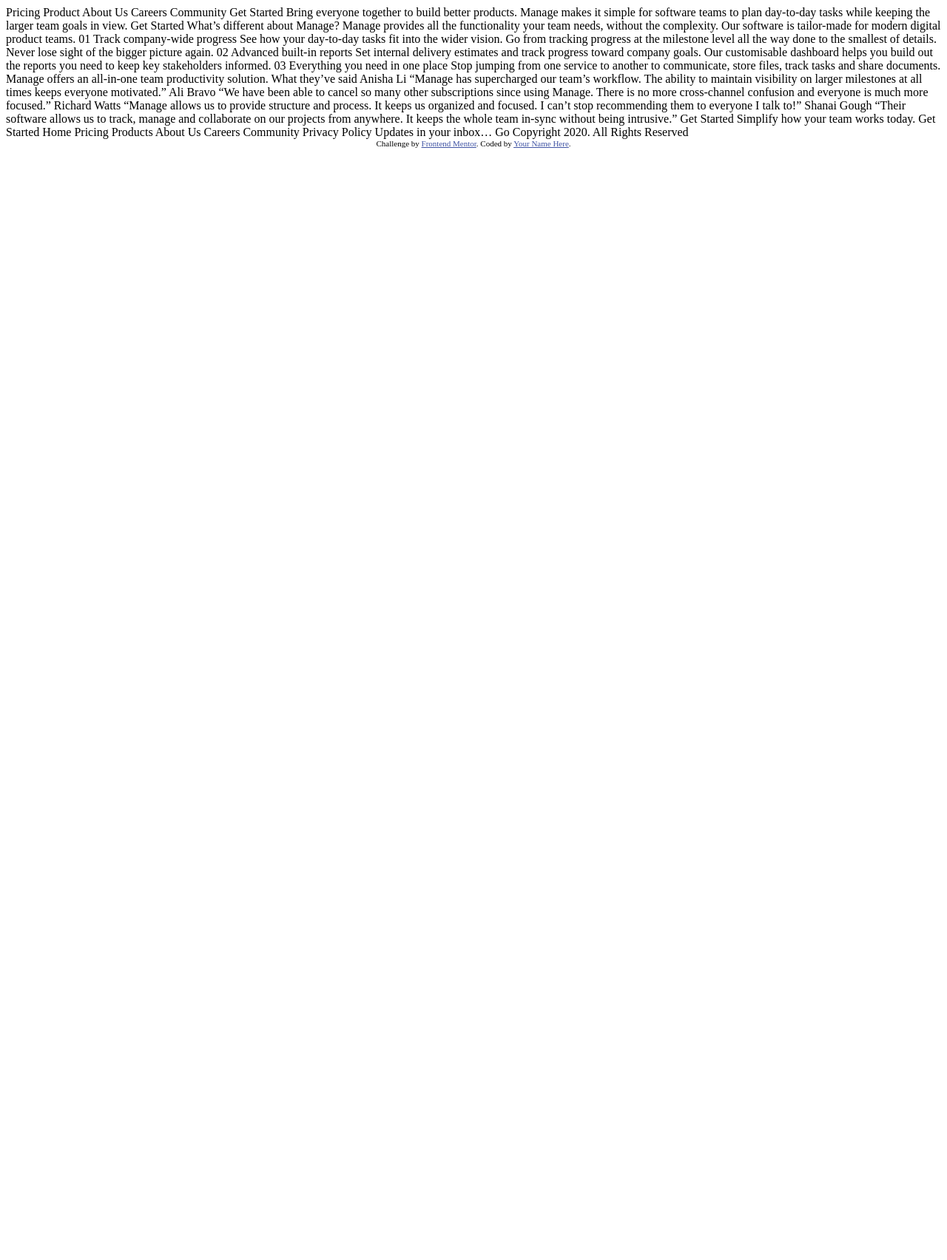
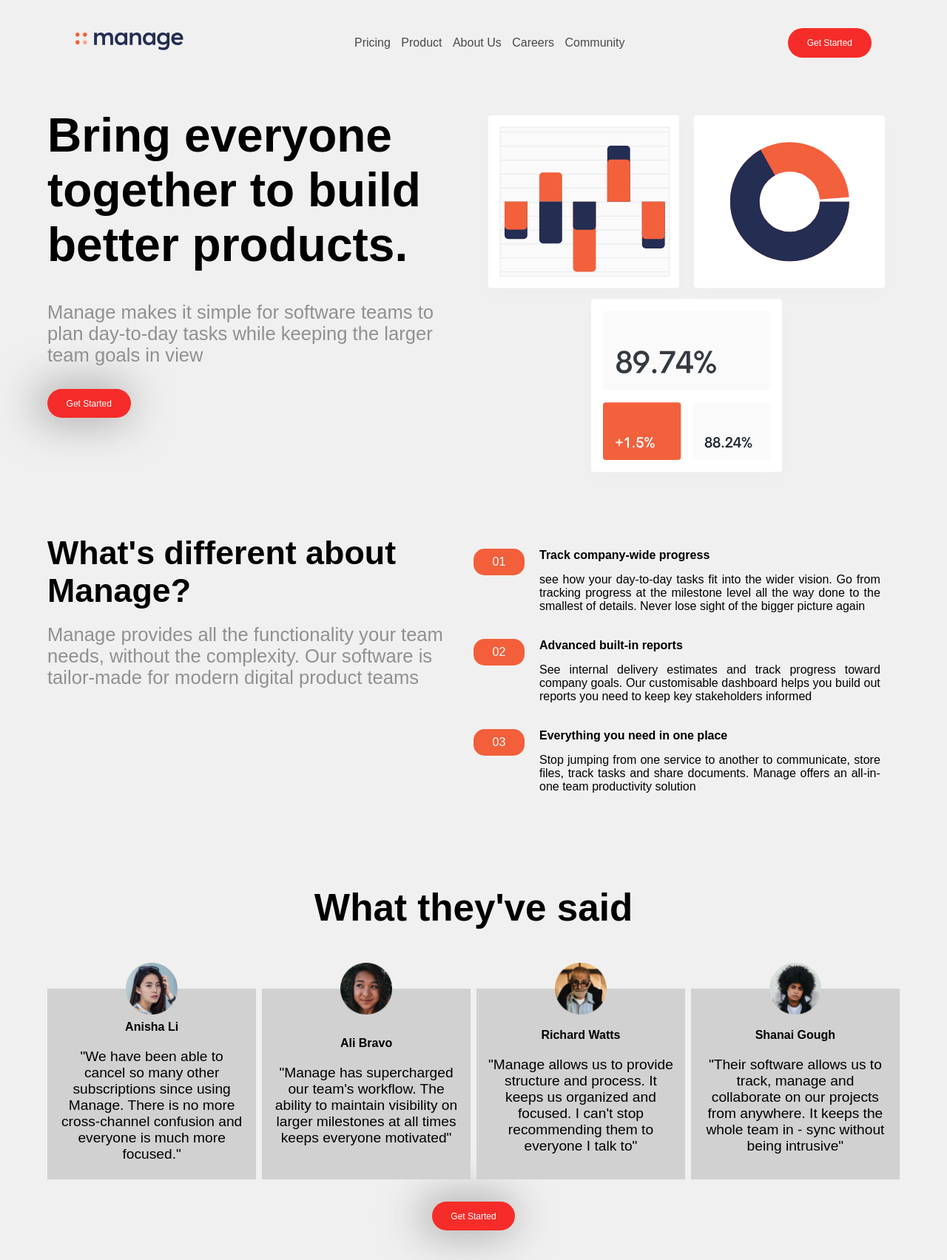
Before and after one commit to rashidali001/Manage-landing-page, a plain HTML site: page index.html in a window 1280 px wide. Shown: the whole page at 74% size. Before the commit the page ends 800 px from the top, so only its background shows below. Drawn offline with Linux system fonts and the light colour scheme.

Commit message:
Landing page

```diff
--- /dev/null
+++ b/design/style.css
@@ -0,0 +1,435 @@
+* {
+    padding: 0;
+    margin: 0;
+    box-sizing: border-box;
+    font-size: 16px;
+    font-family: Arial, Helvetica, sans-serif;
+  }
+  /** GET STARTED BTN COMMON **/
+
+  a.common_get_started{
+    background-color: #F52C29;
+    color: #fff;
+    text-decoration: none;
+    padding: 1vw 2vw;
+    font-size: 12px;
+    border-radius: 20px;
+    font-weight: 500;
+    box-shadow: -8px 0px 54px 10px rgba(158, 157, 157, 0.75);
+    -webkit-box-shadow: -8px 0px 54px 10px rgba(158, 157, 157, 0.75);
+    -moz-box-shadow: -8px 0px 54px 10px rgba(158, 157, 157, 0.75);
+  }
+
+  body {
+    background-color: #f0f0f0;
+  }
+
+  /** NAVIGATION **/
+  nav {
+    display: flex;
+    justify-content: space-between;
+    padding: 7%;
+    width: 90%;
+    margin: auto;
+
+  }
+  div.logo
+  {
+
+  }
+
+  div#responsive {
+    display: none;
+    background-color: #fff;
+    z-index: 9999;
+    width: 70%;
+    margin: auto;
+    box-shadow: -8px 0px 54px 10px rgba(158, 157, 157, 0.75);
+    -webkit-box-shadow: -8px 0px 54px 10px rgba(158, 157, 157, 0.75);
+    -moz-box-shadow: -8px 0px 54px 10px rgba(158, 157, 157, 0.75);
+  }
+  div#responsive a {
+    display: block;
+    text-decoration: none;
+    color: #000;
+    text-align: center;
+    padding: 15px;
+    font-weight: 800;
+    font-family: Arial, Helvetica, sans-serif;
+  }
+  div.links, a.get_started{
+    display: none;
+  }
+
+  div.links > a
+  {
+    text-decoration: none;
+    color: rgba(0, 0, 0, 0.7);
+  }
+  div.links > a
+  {
+    margin-left: 10px;
+  }
+  div.links > a:hover
+  {
+    color: rgba(0, 0, 0, 0.4);
+  }
+
+  /** GET STARTED BUTTON **/
+nav > a{
+
+    background-color: #F52C29;
+    color: #fff;
+    text-decoration: none;
+    padding: 1vw 2vw;
+    font-size: 12px;
+    border-radius: 20px;
+    font-weight: 500;
+  }
+
+
+
+  @media(min-width: 850px)
+  {
+    nav
+    {
+      width: 95%;
+    }
+  }
+  /** APPLIES TO SCREENS >= 750px **/
+
+  @media(min-width:750px)
+  {
+    nav
+    {
+      width: 90%;
+    }
+    div.menu,div#responsive{
+        display: none;
+    }
+    nav{
+        padding: 3%;
+        justify-content: space-between;
+        align-items: center;
+    }
+    div.links, a.get_started{
+      display: block;
+    }
+  }
+
+  /** END OF NAVIGATION **/
+
+
+
+  /**
+
+       HERO STYLE - Applying to  screens above >= 750px
+
+  **/
+
+  #hero{
+
+    display: flex;
+    align-items: stretch;
+    justify-content: center;
+    width: 90%;
+    margin: 30px auto;
+    /*border: 2px solid red;*/
+
+  }
+  #hero .hero_first{
+    text-align: left;
+
+  }
+  #hero .hero_second{
+
+  }
+  #hero .hero_second > img{
+    width: 100%;
+    height: auto;
+  }
+  #hero .hero_first > h1{
+    font-size: 5vw;
+  }
+  #hero .hero_first > p{
+      margin: 40px 0;
+      font-size: 2vw;
+      color: rgba(0, 0, 0, 0.4);
+  }
+  #hero .hero_common{
+    width: 50%;
+  }
+  @media(max-width: 900px) {
+    #hero{
+
+    }
+  }
+
+  /**
+
+  Applying to smaller screens <= 750px
+
+  **/
+  @media(max-width: 750px)
+  {
+    #hero
+    {
+      flex-direction: column-reverse;
+    }
+    #hero .hero_first
+    {
+      text-align: center;
+    }
+    #hero .hero_first > h1
+    {
+      font-size: 8vw;
+    }
+    #hero .hero_first > p
+    {
+      font-size: 4vw;
+    }
+    #hero .hero_common
+    {
+      width: 100%;
+    }
+    a.common_get_started
+    {
+      padding: 2vw 3vw;
+    }
+  }
+
+  /**
+
+  WHAT'S DIFFERENT SECTION
+
+  **/
+
+  /** MOBILE VERSION **/
+
+  div.manage-wrapper
+  {
+    display: flex;
+    flex-direction: column;
+    width: 90%;
+    margin: 50px auto;
+  }
+  /*div.manage-wrapper > div
+  {
+    align-items: stretch;
+  }*/
+
+  div.manage-wrapper > div:first-child
+  {
+    text-align: center;
+  }
+  div.manage-wrapper > div:first-child h1
+  {
+    font-size: 7vw;
+  }
+  div.manage-wrapper > div:first-child p
+  {
+    color: rgba(0, 0, 0, 0.4);
+    font-size: 4vw ;
+    margin: 20px 0;
+  }
+
+  div.manage-wrapper > div:last-child
+  {
+    margin: 20px 0;
+    text-align: justify;
+  }
+
+  div.second-child-wrapper
+  {
+    display: flex;
+    flex-direction: column;
+  }
+  div.points
+  {
+    background-color:  hsl(12, 46%, 65%);
+    overflow: hidden;
+    display: flex;
+    align-items: center;
+    border-radius: 13px 0 0 13px;
+    margin: 20px 0;
+  }
+  div.points > div:first-child
+  {
+    background-color:  hsl(12, 88%, 59%);
+    padding: 1.5vw;
+    color: #fff;
+    border-radius: 13px;
+  }
+  div.points > div:last-child
+  {
+    font-size: 4vw;
+    margin-left: 10px;
+  }
+  div.para > h3{
+    display: none;
+  }
+
+/** STYLE FOR LARGER SCREENS **/
+
+  @media(min-width: 650px){
+
+    div.manage-wrapper{
+      flex-direction: row;
+    }
+    div.manage-wrapper > div{
+      width: 50%;
+    }
+    div.manage-wrapper > div:first-child
+    {
+      text-align: left;
+    }
+    div.manage-wrapper > div:first-child h1{
+      font-size: 3.5vw;
+    }
+    div.manage-wrapper > div:first-child p{
+      font-size: 2vw;
+    }
+    div.points > div:first-child
+    {
+      border-radius: 15px;
+      padding: 0.7vw 2vw;
+    }
+
+    div.points > div:last-child{
+      display: none;
+    }
+    div.points{
+      margin: 0;
+      background-color: inherit
+    }
+    div.second-child-wrapper > div{
+
+    }
+    div.second-child-wrapper > div:nth-child(2)
+    {
+      margin: 20px 0;
+    }
+    div.second-child-wrapper > div{
+     display: flex;
+     align-items: flex-start;
+    }
+    div.para{
+      margin-left: 20px;
+    }
+    div.para{
+      width: 80%;
+    }
+    div.para> h3{
+      display: block;
+    }
+    div.para> p{
+      margin: 15px 0;
+    }
+
+  }
+
+  /**
+
+    TESTIMONIALS
+
+  **/
+
+  /** Mobile version **/
+  div.testimonials{
+    display: flex;
+    flex-direction: column;
+    width: 90%;
+    margin: 20px auto;
+  }
+
+  div.test_btn{
+    display: flex;
+    justify-content: center;
+    margin: 20px 0;
+  }
+  div.test_btn > a{
+    background-color: #F52C29;
+    color: #fff;
+    text-decoration: none;
+    padding: 1vw 2vw;
+    font-size: 12px;
+    border-radius: 20px;
+    font-weight: 500;
+    box-shadow: -8px 0px 54px 10px rgba(158, 157, 157, 0.75);
+    -webkit-box-shadow: -8px 0px 54px 10px rgba(158, 157, 157, 0.75);
+    -moz-box-shadow: -8px 0px 54px 10px rgba(158, 157, 157, 0.75);
+  }
+
+  div.testimonials > h1{
+    font-size: 8vw;
+    text-align: center;
+  }
+
+  div.testimonials-card{
+    margin: 50px 0 10px 0;
+    display: flex;
+    justify-content: center;
+    text-align: center;
+    flex-direction: column;
+    position: relative;
+    padding: 8%;
+    background-color: #d1d1d1;
+  }
+  div.testimonials-card > h3{
+    margin: 20px 0;
+  }
+  div.testimonials-card > img{
+    position: absolute;
+    width: 70px;
+    margin:  auto;
+    top: -35px;
+    left: 50%;
+    transform: translate(-50%, 0);
+  }
+  .testimonials-btn {
+    margin: 5px 0;
+    display: flex;
+    justify-content: center;
+  }
+  .testimonials-btn div{
+    margin: 0 5px;
+    border: 2px solid hsl(12, 46%, 65%);
+    width: 2px;
+    height: 2px;
+    border-radius: 50%;
+    padding: 5px;
+  }
+
+  .testimonials-btn div:hover{
+    background-color: hsl(12, 88%, 59%);
+  }
+
+  /** SLIDE STYLE FOR LARGE SCREENS **/
+
+  @media (min-width: 850px) {
+    div.testimonials > h1{
+      font-size: 4vw;
+    }
+    div.testimonials-btn{
+      display: none;
+    }
+    div.testimonials-card
+    {
+      display: flex !important;
+      width: 24.5%;
+      text-align: center;
+      padding: 2% 1.25%;
+    }
+    div.flex-large{
+      display: flex;
+      flex-direction: row;
+       margin-top: 30px;
+      justify-content: space-between;
+      align-items: stretch;
+
+    }
+    div.testimonials-card p{
+        font-size: 1.5vw;
+    }
+
+  }
--- a/index.html
+++ b/index.html
@@ -6,96 +6,172 @@
 
   <link rel="icon" type="image/png" sizes="32x32" href="./images/favicon-32x32.png">
 
+  <!-- CUSTOM STYLESHEET-->
+  <link rel="stylesheet" href="./design/style.css">
+
+
+  <!-- Google Fonts-->
+  <link rel="preconnect" href="https://fonts.googleapis.com">
+  <link rel="preconnect" href="https://fonts.gstatic.com" crossorigin>
+  <link href="https://fonts.googleapis.com/css2?family=Roboto:ital,wght@1,100&display=swap" rel="stylesheet">
+
   <title>Frontend Mentor | Manage landing page</title>
 
-  <!-- Feel free to remove these styles or customise in your own stylesheet 👍 -->
-  <style>
-    .attribution { font-size: 11px; text-align: center; }
-    .attribution a { color: hsl(228, 45%, 44%); }
-  </style>
+
 </head>
 <body>
 
-  Pricing
-  Product
-  About Us
-  Careers
-  Community
+  <!--Navigation-->
+    <nav>
+      <div class="logo">
+        <img src="./images/logo.svg">
+      </div>
+      <div class="links">
+        <a href="#">Pricing</a>
+        <a href="#">Product</a>
+        <a href="#">About Us</a>
+        <a href="#">Careers</a>
+        <a href="#">Community</a>
+      </div>
 
-  Get Started
+        <a href="#" class="get_started">Get Started</a>
 
-  Bring everyone together to build better products.
+      <div class="menu">
+        <a href="#">
+          <img src="./images/icon-hamburger.svg" id="hambuger">
+        </a>
+      </div>
+    </nav>
+    <div id="responsive">
+      <a href="#">Pricing</a>
+      <a href="#">Product</a>
+      <a href="#">About Us</a>
+      <a href="#">Careers</a>
+      <a href="#">Community</a>
+    </div>
 
-  Manage makes it simple for software teams to plan day-to-day
-  tasks while keeping the larger team goals in view.
+    <!-- END OF NAVIGATION-->
 
-  Get Started
+    <!--HERO SECTION-->
 
-  What’s different about Manage?
+    <div id="hero">
 
-  Manage provides all the functionality your team needs, without
-  the complexity. Our software is tailor-made for modern digital
-  product teams.
-
-  01
-  Track company-wide progress
-  See how your day-to-day tasks fit into the wider vision. Go from
-  tracking progress at the milestone level all the way done to the
-  smallest of details. Never lose sight of the bigger picture again.
-
-  02
-  Advanced built-in reports
-  Set internal delivery estimates and track progress toward company
-  goals. Our customisable dashboard helps you build out the reports
-  you need to keep key stakeholders informed.
-
-  03
-  Everything you need in one place
-  Stop jumping from one service to another to communicate, store files,
-  track tasks and share documents. Manage offers an all-in-one team
-  productivity solution.
-
-  What they’ve said
-
-  Anisha Li
-  “Manage has supercharged our team’s workflow. The ability to maintain
-  visibility on larger milestones at all times keeps everyone motivated.”
-
-  Ali Bravo
-  “We have been able to cancel so many other subscriptions since using
-  Manage. There is no more cross-channel confusion and everyone is much
-  more focused.”
-
-  Richard Watts
-  “Manage allows us to provide structure and process. It keeps us organized
-  and focused. I can’t stop recommending them to everyone I talk to!”
-
-  Shanai Gough
-  “Their software allows us to track, manage and collaborate on our projects
-  from anywhere. It keeps the whole team in-sync without being intrusive.”
-
-  Get Started
-
-  Simplify how your team works today.
-  Get Started
-
-  Home
-  Pricing
-  Products
-  About Us
-  Careers
-  Community
-  Privacy Policy
-
-  Updates in your inbox…
-  Go
-
-  Copyright 2020. All Rights Reserved
+      <!--First Child-->
+      <div class="hero_first hero_common">
+        <h1>Bring everyone  together to build better products.</h1>
+        <p>Manage makes it simple for software teams to plan day-to-day tasks while keeping the larger team goals in view</p>
+        <a href="#" class="common_get_started"> Get Started</a>
 
 
-  <div class="attribution">
-    Challenge by <a href="https://www.frontendmentor.io?ref=challenge" target="_blank">Frontend Mentor</a>.
-    Coded by <a href="#">Your Name Here</a>.
-  </div>
+      </div>
+
+      <!--Second Child-->
+      <div class="hero_second hero_common">
+        <img src="./images/illustration-intro.svg" alt="">
+      </div>
+
+    </div>
+
+    <!--END OF HERO SECTION-->
+
+    <!-- WHAT'S DIFFERENT ABOUT MANAGE-->
+    <div class="manage-wrapper">
+
+      <!--First child-->
+      <div>
+        <h1>What's different about Manage?</h1>
+        <p>Manage provides all the functionality your team needs, without the complexity. Our software is tailor-made for modern digital product teams</p>
+
+      </div>
+
+      <!--Second child-->
+
+      <div>
+        <!--Grand children-->
+        <div class="second-child-wrapper">
+          <div>
+            <div class="points"> <div>01</div> <div>Track company-wide progress</div></div>
+            <div class="para">
+              <h3>Track company-wide progress</h3>
+              <p>see how your day-to-day tasks fit into the wider vision. Go from tracking progress at the milestone level all the way done to the smallest of details. Never lose sight of the bigger picture again</p>
+            </div>
+          </div>
+
+          <div class="second-child-wrapper">
+            <div>
+              <div class="points"> <div>02</div> <div>Advanced built-in reports</div></div>
+              <div class="para">
+                <h3>Advanced built-in reports</h3>
+                <p>See internal delivery estimates and track progress toward company goals. Our customisable dashboard helps you build out reports you need to keep key stakeholders informed</p>
+              </div>
+            </div>
+
+            <div class="second-child-wrapper">
+              <div>
+                <div class="points"> <div>03</div> <div>Everything you need in one place</div></div>
+                <div class="para">
+                  <h3>Everything you need in one place</h3>
+                  <p>Stop jumping from one service to another to communicate, store files, track tasks and share documents. Manage offers an all-in-one team productivity solution</p>
+                </div>
+              </div>
+
+        </div>
+      </div>
+      </div>
+    </div>
+    </div>
+
+    <!-- TESTIMONIALS -->
+    <div class="testimonials">
+      <h1>What they've said</h1>
+
+      <div class="flex-large">
+
+      <div class="testimonials-card">
+        <img src="./images/avatar-anisha.png">
+        <h3>Anisha Li</h3>
+        <p>"We have been able to cancel so many other subscriptions since using Manage. There is no more cross-channel confusion and everyone is much more focused."</p>
+      </div>
+
+      <div class="testimonials-card">
+        <img src="./images/avatar-ali.png">
+        <h3>Ali Bravo</h3>
+        <p>"Manage has supercharged our team's workflow. The ability to maintain visibility on larger milestones at all times keeps everyone motivated"</p>
+      </div>
+
+      <div class="testimonials-card">
+        <img src="./images/avatar-richard.png">
+        <h3>Richard Watts</h3>
+        <p>"Manage allows us to provide structure and process. It keeps us organized and focused. I can't stop recommending them to everyone I talk to"</p>
+      </div>
+
+      <div class="testimonials-card">
+        <img src="./images/avatar-shanai.png">
+        <h3>Shanai Gough</h3>
+        <p>"Their software allows us to track, manage and collaborate on our projects from anywhere. It keeps the whole team in - sync without being intrusive"</p>
+      </div>
+
+      <div class="testimonials-btn">
+        <div onclick="slide(0)"></div>
+        <div onclick="slide(1)"></div>
+        <div onclick="slide(2)"></div>
+        <div onclick="slide(3)"></div>
+      </div>
+
+
+    </div>
+    <div class="test_btn">
+      <a href="#"> Get Started</a>
+    </div>
+    </div>
+
+    <!-- Simplify how your team works-->
+    <div class="simplify">
+
+    </div>
+
+
+
+<script src="./scripts/script.js"></script>
 </body>
 </html>
--- /dev/null
+++ b/scripts/script.js
@@ -0,0 +1,51 @@
+let body = document.querySelector("body");
+const responsive = document.querySelector('div#responsive');
+
+/* NAVIGATION SCRIPT CODE */
+let logo = document.getElementsByClassName("logo")[0];
+let menu = document.getElementsByClassName("menu")[0];
+let hambuger = document.getElementById("hambuger");
+
+menu.addEventListener('click', ()=>{
+
+    if (responsive.style.display == "none")
+    {
+        hambuger.src = "./images/icon-close.svg";
+        responsive.style.display = "block";
+    }
+    else
+    {
+        hambuger.src = "./images/icon-hamburger.svg";
+        responsive.style.display = "none";
+    }
+});
+
+/* slideshow code */
+let slides = document.getElementsByClassName("testimonials-card");
+
+let default_side = 0;
+
+for (let slide_item = 0; slide_item < slides.length; slide_item++)
+{
+    slides[slide_item].style.display = "none";
+}
+
+slides[default_side].style.display = "block";
+
+function slide(position)
+{
+
+    if (slides.length != 0)
+    {
+        for (let slide_item = 0; slide_item < slides.length; slide_item++)
+        {
+            slides[slide_item].style.display = "none";
+        }
+    }
+    changeslide(position);
+}
+
+function changeslide(position)
+{
+    slides[position].style.display = "block";
+}
```
